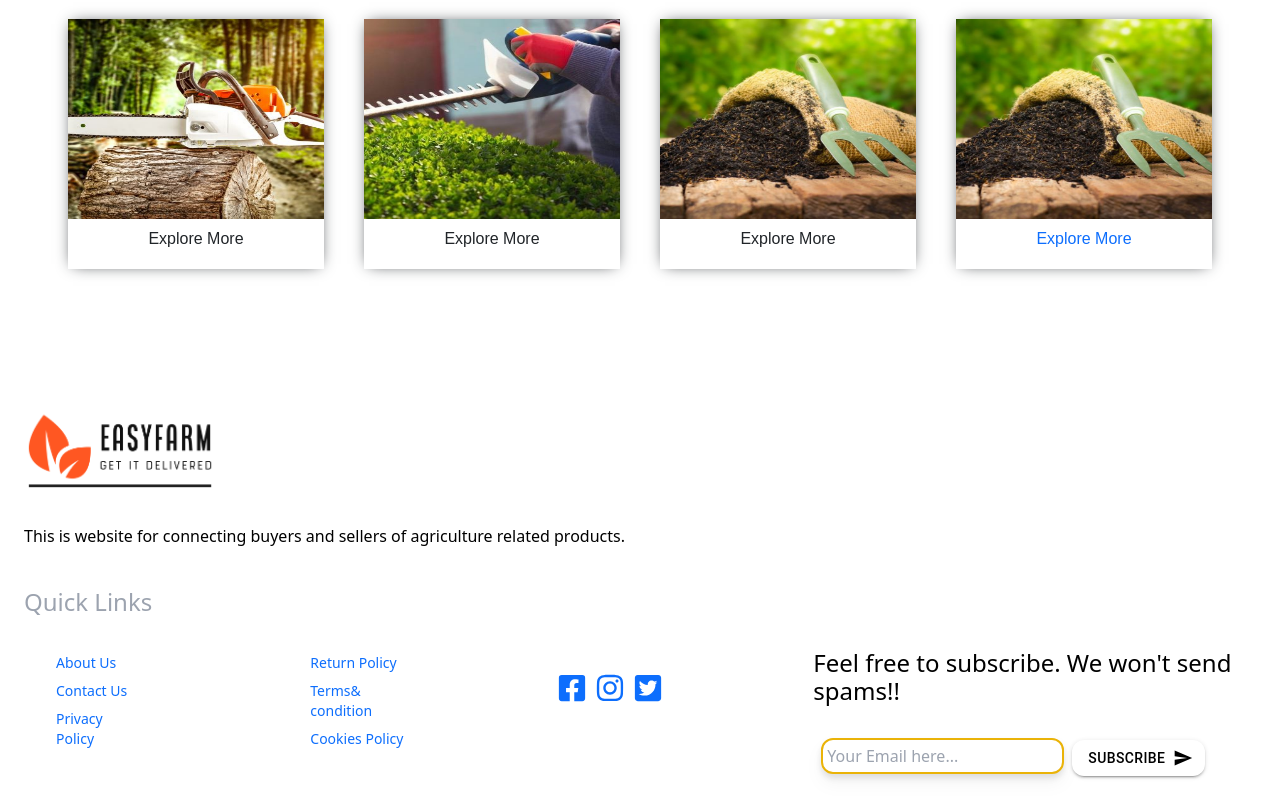
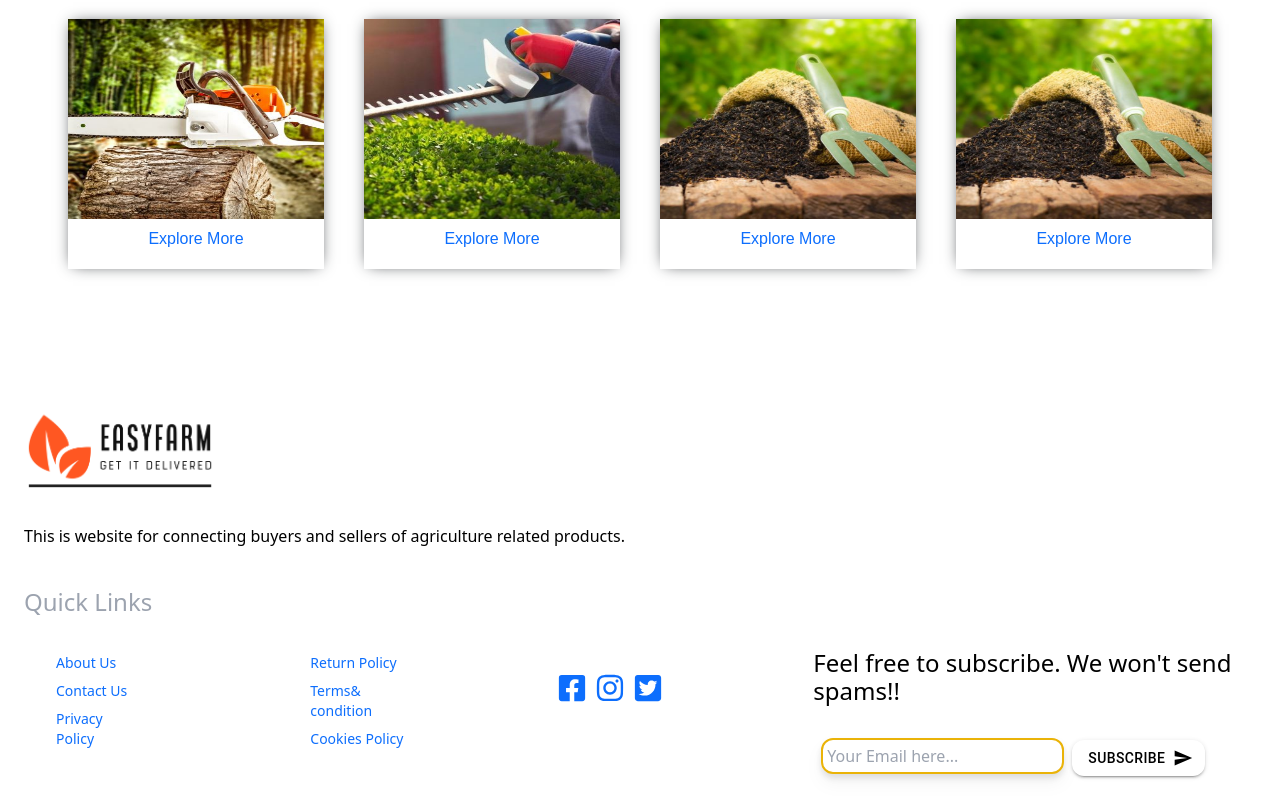
Before and after one commit to Masoom24/easy-farm, a React (Create React App) app: page /home in a window 1280 px wide. Shown: the part 985-1785 px from the top of the page. Built offline with nearby package versions, Linux system fonts and the light colour scheme; sample sign-in values are in the browser's storage; a web font is replaced by a local one.

Commit message:
botton added in home page

```diff
--- a/src/pages/home/card_home.jsx
+++ b/src/pages/home/card_home.jsx
@@ -12,7 +12,7 @@ function Card_Home() {
                 </div>
                 <div className="card-content-home">
                     <div className="card-body">
-                        <p>Explore More</p>
+                    <button><a style={{ textDecoration: 'none' }} href={'/ViewProducts'}>Explore More</a></button>
                     </div>
                 </div>
             </div>
@@ -20,7 +20,7 @@ function Card_Home() {
                 <div className="image-container1-home">
                     <img src={card2} alt="" />
                     <div className="card-body">
-                        <p>Explore More</p>
+                    <button><a style={{ textDecoration: 'none' }} href={'/ViewProducts'}>Explore More</a></button>
                     </div>
                 </div>
             </div>
@@ -28,7 +28,7 @@ function Card_Home() {
                 <div className="image-container2-home">
                     <img src={card3} alt="" />
                     <div className="card-body">
-                        <p>Explore More </p>
+                    <button><a style={{ textDecoration: 'none' }} href={'/ViewProducts'}>Explore More</a></button>
                     </div>
                 </div>
             </div>
```
